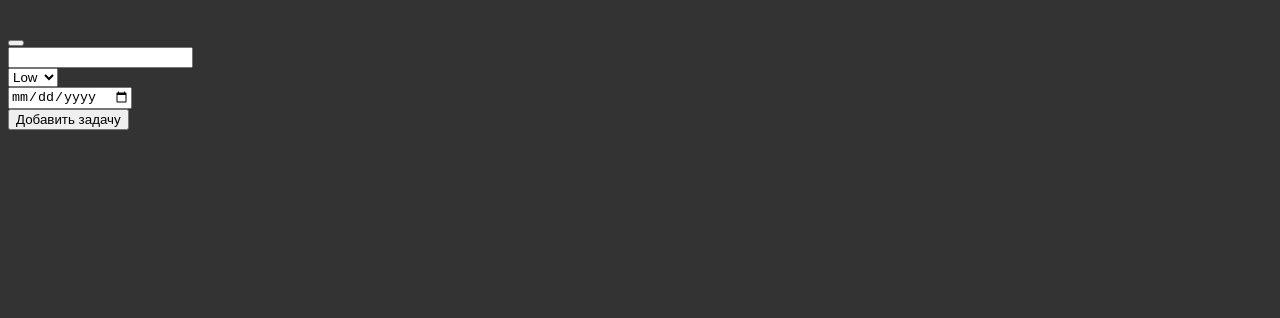
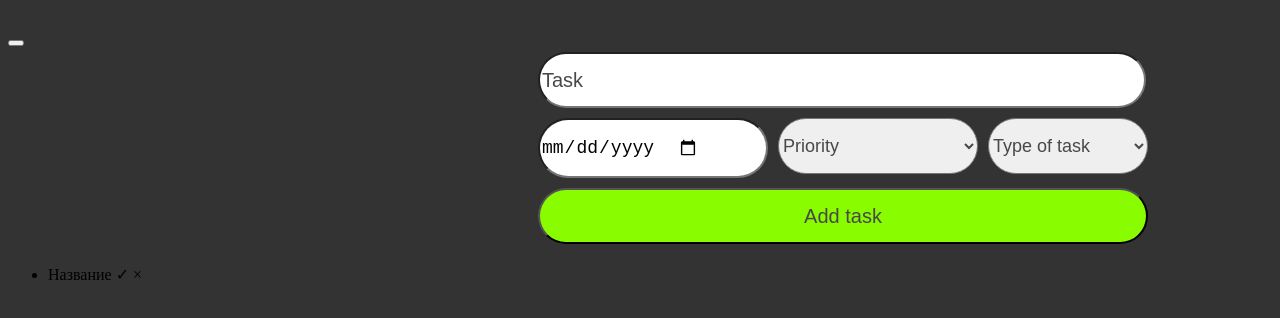
Before and after one commit to nyassky/To-do-list, a plain HTML site: page index.html in a window 1280 px wide. Shown: the part 90-408 px from the top of the page. Drawn offline with Linux system fonts and the light colour scheme.

Commit message:
added all buttons

```diff
--- a/index.html
+++ b/index.html
@@ -12,22 +12,40 @@
     	<button class="menu-toggle"></button>
 	</header>
 		<form>
-			<div>
-				<input></input> <!-- Задача -->
+			<div class="row">
+				<input id="task"placeholder="Task"></input> <!-- Задача -->
 			</div>
-			<div>
-				<select name="Priority" id="priority">
+			<div class="row">
+				<input type="date" id="date">
+				<select required>
+					<option value="" disabled selected hidden>Priority</option>
 					<option value="low">Low</option>
 					<option value="mid">Mid</option>
 					<option value="high">High</option>
+
+				</select>
+				<select required id="type_of_task">
+					<option value="" disabled selected hidden>Type of task</option>
+					<option value="work">Work</option>
+					<option value="education">Education</option>
+					<option value="home">Home</option>
+
 				</select>
 			</div>
-			<div>
-				<input type="date" id="date">
-			</div>
-			<div>
-				<button>Добавить задачу</button>
+			<div class="row">
+				<button id="add_task">Add task</button>
 			</div>
 		</form>
+
+		<ul class="" id="">
+        <li class="">
+          <span>Название</span>
+          <span>
+            <span class="">&check;</span>
+            <span class="">&times;</span>
+          </span>
+        </li>
+      </ul>
+
 </body>
 </html>
--- a/styles.css
+++ b/styles.css
@@ -9,6 +9,65 @@
 	text-align: center;
 }
 
-.input_task {
+#task {
+	width: 600px;
+	height: 50px;
+	margin-top: 5px;
+	margin-bottom: 5px;
+	display: flex;
+	border-radius: 45px;
+	font-size: 20px;
+}
 
+#task::placeholder {
+	color: #484848;
 }
+#add_task {
+	width: 610px;
+	height: 56px;
+	margin-top: 5px;
+	margin-bottom: 5px;
+	border-radius: 45px;
+	font-size: 20px;
+	text-align: center;
+	color: #484848;
+	background-color: #89FC00;
+}
+.row {
+	margin-left: 530px;
+	display: flex;
+	gap: 10px;
+}
+select {
+	width: 200px;
+	height: 56px;
+	margin-top: 5px;
+	margin-bottom: 5px;
+	display: flex;
+	border-radius: 45px;
+	font-size: 18px;
+}
+
+select:required:invalid {
+	color: #484848;
+}
+select option {
+	color: black;
+}
+select option[value=""][disabled] {
+	display: none;
+}
+
+#date {
+	width: 225px;
+	height: 56px;
+	margin-top: 5px;
+	margin-bottom: 5px;
+	display: flex;
+	border-radius: 45px;
+	font-size: 18px;
+}
+
+#type_of_task {
+	width: 160px;
+}
```
